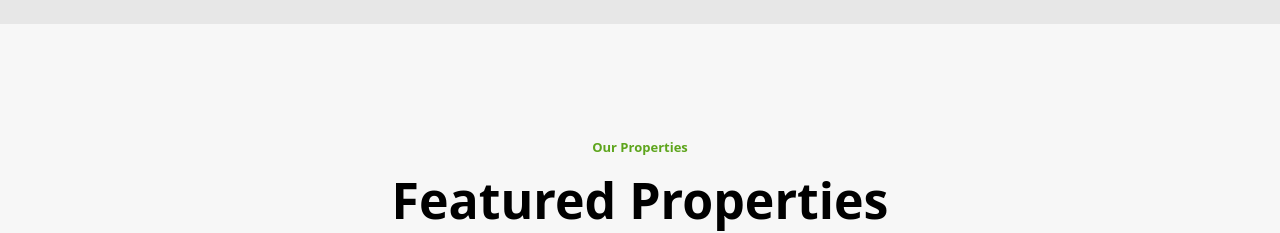
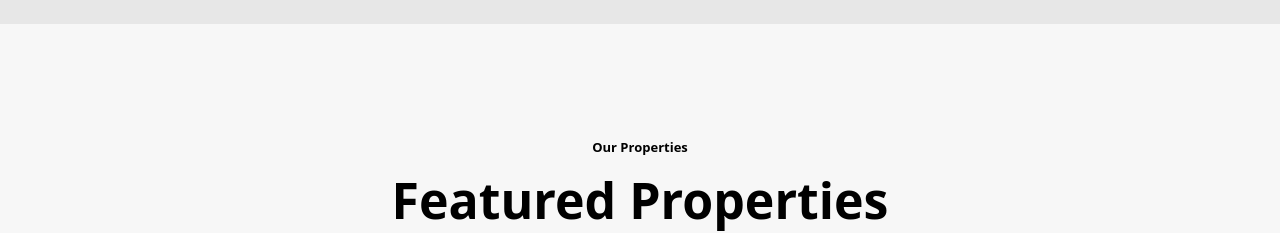
Before and after one commit to wonderfulguru1/ui-blueprint-duplicator, a React (Vite) app: page / in a window 1280 px wide. Shown: the part 2480-2713 px from the top of the page. Built offline with nearby package versions, Linux system fonts and the light colour scheme.

Commit message:
Fix: Make properties black
Changed the color of the "Our Properties" text to black.

```diff
--- a/src/components/FeaturedProperties.tsx
+++ b/src/components/FeaturedProperties.tsx
@@ -1,3 +1,4 @@
+
 import React from 'react';
 import { PropertyCard } from './PropertyCard';
 
@@ -31,7 +32,7 @@ export const FeaturedProperties: React.FC = () => {
     <section className="items-center z-0 flex w-full flex-col justify-center bg-[#F7F7F7] py-28 max-md:max-w-full max-md:py-[100px]">
       <div className="max-w-[1320px] flex w-[1320px] flex-col items-stretch pb-[60px] px-3">
         <header className="max-w-[1320px] items-center self-center z-10 flex min-h-[99px] w-[880px] flex-col font-bold text-center gap-[5.39px] px-3">
-          <div className="text-[#5ea51d] text-[13px] font-bold leading-[23.4px]">
+          <div className="text-black text-[13px] font-bold leading-[23.4px]">
             Our Properties
           </div>
           <h2 className="text-black text-[50px] font-bold leading-[70px] max-md:max-w-full max-md:text-[40px]">
```
